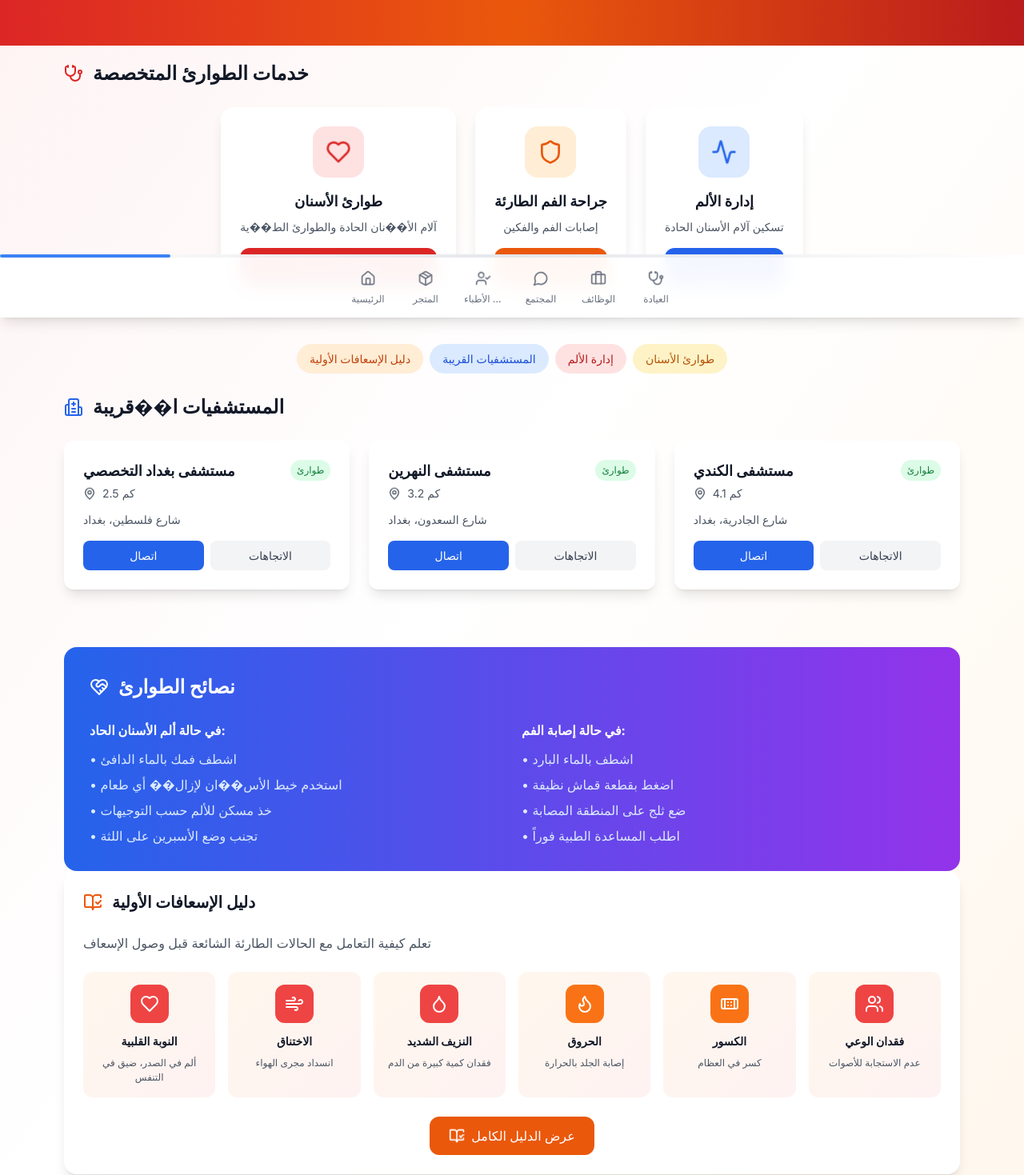
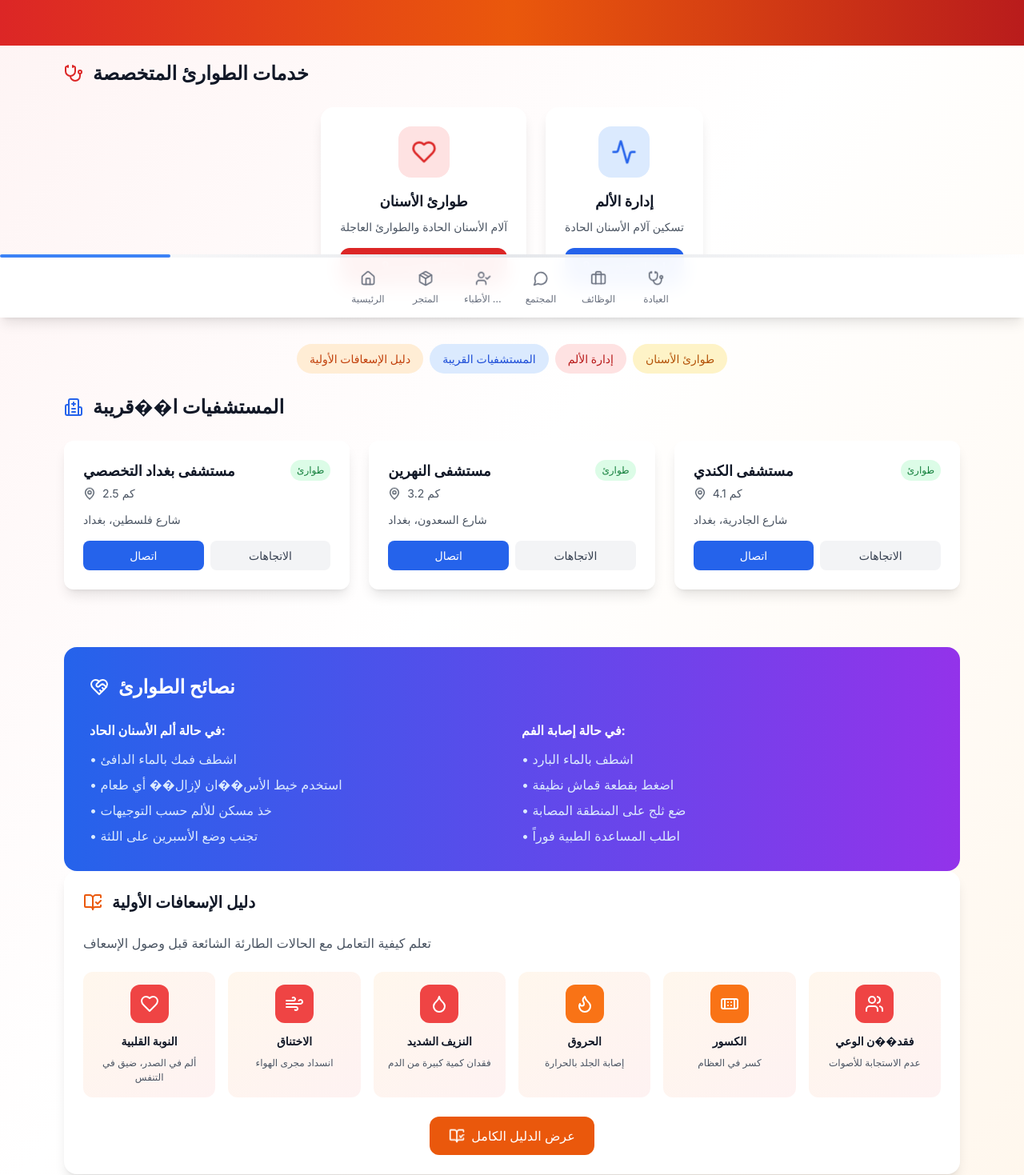
Before and after one commit to sultanaljumailyiq/smart, a React (Vite) app: page /emergency in a window 1280 px wide. Shown: the part 403-1872 px from the top of the page at 80% size. Built offline with nearby package versions, Linux system fonts and the light colour scheme; no server answers.

Commit message:
Remove oral-surgery service from emergencyServices
cgen-fed0b73fbf6d4d31a0e93775542b071a

```diff
--- a/client/pages/Emergency.tsx
+++ b/client/pages/Emergency.tsx
@@ -7,21 +7,12 @@ import UnifiedPlaceCard from "@/components/UnifiedPlaceCard";
 const emergencyServices = [{
   id: "dental-emergency",
   title: "طوارئ الأسنان",
-  description: "آلام الأ��نان الحادة والطوارئ الط��ية",
+  description: "آلام الأسنان الحادة والطوارئ العاجلة",
   icon: Heart,
   phone: "0790-123-4567",
   available: true,
   responseTime: "15-30 دقيقة",
   color: "red"
-}, {
-  id: "oral-surgery",
-  title: "جراحة الفم الطارئة",
-  description: "إصابات الفم والفكين",
-  icon: Shield,
-  phone: "0790-123-4568",
-  available: true,
-  responseTime: "10-20 دقيقة",
-  color: "orange"
 }, {
   id: "pain-management",
   title: "إدارة الألم",
@@ -29,7 +20,7 @@ const emergencyServices = [{
   icon: Activity,
   phone: "0790-123-4569",
   available: true,
-  responseTime: "5-15 دقيق��",
+  responseTime: "5-15 دقيقة",
   color: "blue"
 }];
 const nearbyHospitals = [{
@@ -88,7 +79,7 @@ const firstAidScenarios = [{
   path: "/emergency/first-aid"
 }, {
   id: "unconscious",
-  title: "فقدان الوعي",
+  title: "فقد��ن الوعي",
   icon: Users,
   urgency: "critical",
   description: "عدم الاستجابة للأصوات",
```
